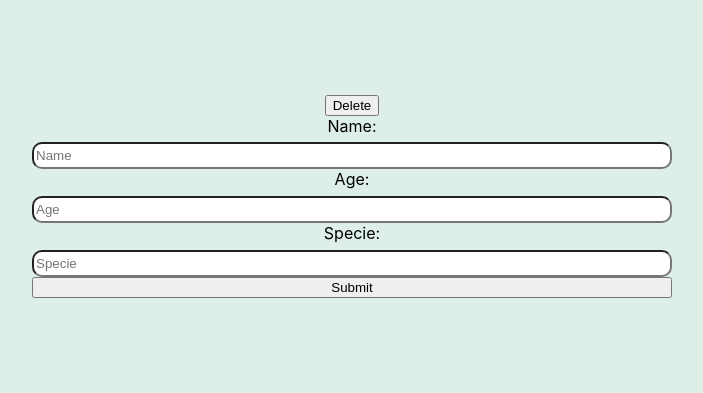
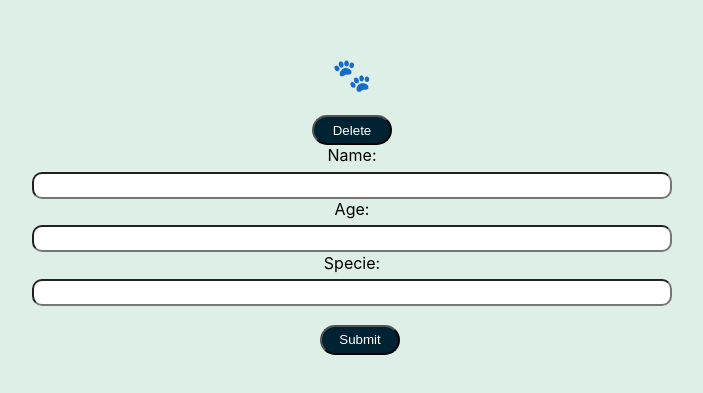
Before and after one commit to endyleyms/PetsApp, a React (Create React App) app: page /petdetail/1 in a window 1280 px wide. Shown: the part 215-608 px from the top of the page, without its empty margins (288-991 px from the left). Built offline with nearby package versions, Linux system fonts and the light colour scheme; no server answers.

Commit message:
fixed styles, router in update

```diff
--- a/src/Pages/Home.css
+++ b/src/Pages/Home.css
@@ -56,6 +56,14 @@ input{
     height: 30px;
     cursor: pointer;
     position: relative;
-    left: 40%;
+    left: 45%;
     top: 60%;
 }
+.buttonDelete{
+    background-color:#002333;
+    color: white;
+    border-radius: 20px;
+    width: 80px;
+    height: 30px;
+    cursor: pointer;
+}
--- a/src/Pages/Home.jsx
+++ b/src/Pages/Home.jsx
@@ -2,9 +2,12 @@ import React, {useState, useEffect} from "react";
 import Modal from 'react-modal';
 import { CardPet } from '../Components/CardPet'
 import { listAllPets, newPet } from '../Services/pets'
+import { useNavigate } from 'react-router-dom';
+import sweetalert from 'sweetalert';
 import './Home.css';
 
 export const Home = () => {
+    const navigate = useNavigate();
   const [modalIsOpen, setIsOpen] = React.useState(false);
 
   function openModal() {
@@ -29,7 +32,17 @@ export const Home = () => {
   const submit = (event) => {
     event.preventDefault()
     console.log('enviando datos...' + form.name + ' ' + form.age + ' ' + form.specie)
-    newPet(form);
+    sweetalert({
+        title: 'Create a Pet',
+        icon: 'info',
+        buttons: ['Cancelar', 'Continuar'],
+    }).then ((res)=>{
+        if(res){
+        newPet(form);
+        setIsOpen(false);
+        }
+    });
+
 
 }
 
--- a/src/Pages/PetDetail.jsx
+++ b/src/Pages/PetDetail.jsx
@@ -1,9 +1,11 @@
 import React, {useEffect, useState} from "react";
 import { getPet, deletePet, updatePet } from "../Services/pets";
 import { useParams } from 'react-router-dom';
+import { useNavigate } from 'react-router-dom';
 import sweetalert from 'sweetalert';
 
 export const PetDetail = () => {
+    const navigate = useNavigate();
     const [pet, setPet]= useState ([]);
     const params = useParams();
     const deleteOnePet =()=>{
@@ -20,9 +22,9 @@ export const PetDetail = () => {
     }
 
     const [form, setForm]= useState({
-        name: '',
-        age:'',
-        specie: ''
+        name: pet.name,
+        age: pet.age,
+        specie: pet.specie
       })
       const handleInputChange = (event) => {
         setForm((previousForm) => {return {
@@ -31,10 +33,11 @@ export const PetDetail = () => {
         }})
       }
 
-    const UpadatePet =(event, _id)=>{
+    const UpadatePet =(event,)=>{
         event.preventDefault()
         console.log('enviando datos...' + form.name + ' ' + form.age + ' ' + form.specie)
-        updatePet(_id, form)
+        updatePet(pet._id, form)
+        navigate('/');
 
     }
 
@@ -49,18 +52,16 @@ export const PetDetail = () => {
 
   return (
     <div>
-        <h1>{pet.name}</h1>
-        <p>{pet.age} </p>
-        <p>{pet.specie} </p>
-        <button onClick={deleteOnePet}>Delete</button>
+        <h1>{pet.name} 🐾</h1>
+        <button onClick={deleteOnePet} className="buttonDelete">Delete</button>
         <form onSubmit={UpadatePet}>
             <label for="name">Name:</label>
-            <input type="text"  name="name" placeholder='Name' onChange={handleInputChange}/>
+            <input type="text"  name="name" placeholder={pet.name} onChange={handleInputChange}/>
             <label for="age">Age:</label>
-            <input type="text"  name="age" placeholder='Age' onChange={handleInputChange}/>
+            <input type="text"  name="age" placeholder={pet.age}  onChange={handleInputChange}/>
             <label for="age">Specie:</label>
-            <input type="text"  name="specie" placeholder='Specie' onChange={handleInputChange}/>
-            <button type="submit">Submit</button>
+            <input type="text"  name="specie" placeholder={pet.specie}  onChange={handleInputChange}/>
+            <button type="submit" className="buttonModal">Submit</button>
         </form>
     </div>
 )
--- a/src/Services/pets.js
+++ b/src/Services/pets.js
@@ -1,4 +1,4 @@
-const API_URL = process.env.REACT_APP_API_URL;
+const API_URL = 'https://crudcrud.com/api/52a1051252b64a59b47b46f625cd5c1f/pets';
 
 export const newPet = async (newRegister) => {
     try {
@@ -39,7 +39,7 @@ export const newPet = async (newRegister) => {
 
   export const updatePet = async (id, body) => {
     const payload = {
-      method: 'PATCH',
+      method: 'PUT',
       headers: {
         'Content-type': 'application/json',
       },
```
Also changed, not shown: src/Pages/PetDetail.css (deleted).
